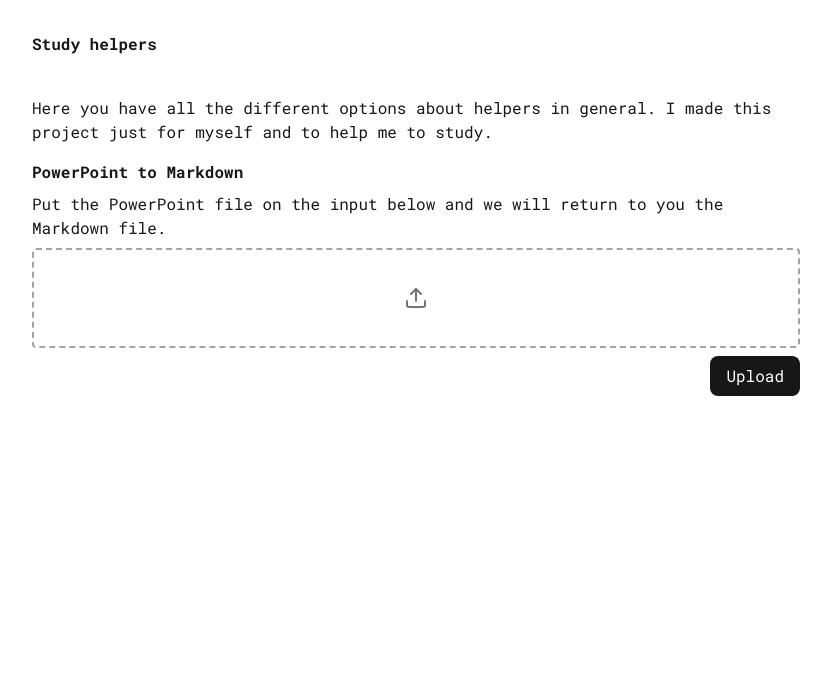
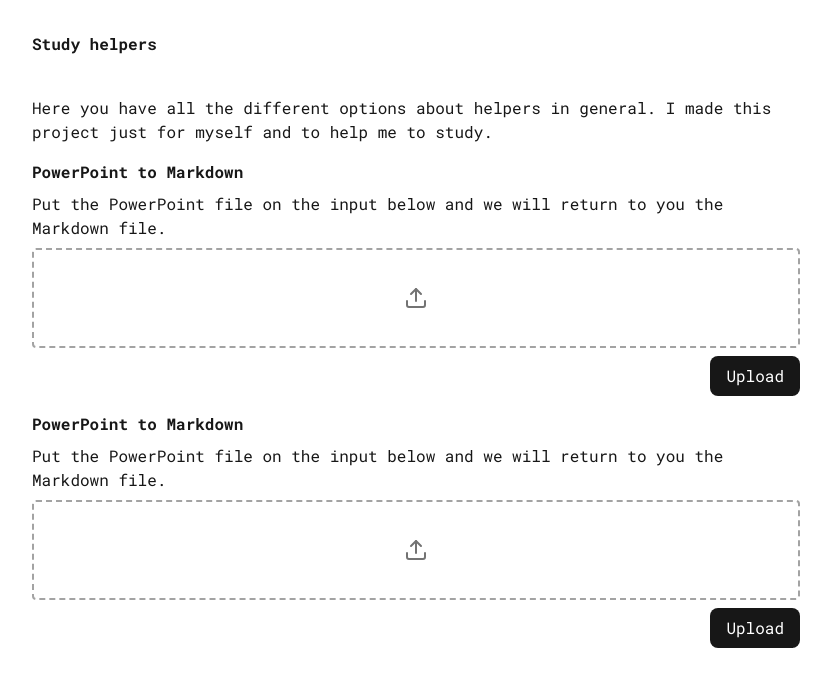
Before and after one commit to forjoa/study-helpers, a Next.js app: page / in a window 1280 px wide. Shown: the top 686 px of the page, without its empty margins (224-1055 px from the left). Built offline with nearby package versions, Linux system fonts and the light colour scheme.

Commit message:
build: pdf ui

```diff
--- a/app/page.tsx
+++ b/app/page.tsx
@@ -1,3 +1,4 @@
+import PdfMarkdown from '@/components/pages/pdf-markdown'
 import PptMarkdown from '@/components/pages/ppt-markdown'
 
 export default function Home() {
@@ -8,6 +9,7 @@ export default function Home() {
         this project just for myself and to help me to study.
       </p>
       <PptMarkdown />
+      <PdfMarkdown />
     </div>
   )
 }
--- /dev/null
+++ b/components/pages/pdf-markdown.tsx
@@ -0,0 +1,65 @@
+'use client'
+
+import { Upload } from 'lucide-react'
+import { useState, FormEvent } from 'react'
+
+export default function PdfMarkdown() {
+  const [loading, setLoading] = useState(false)
+
+  const handleUpload = async (e: FormEvent<HTMLFormElement>) => {
+    e.preventDefault()
+    setLoading(true)
+
+    const formData = new FormData(e.currentTarget)
+
+    const res = await fetch('/api/transform-pdf', {
+      method: 'POST',
+      body: formData,
+    })
+
+    if (res.redirected) {
+      window.location.href = res.url
+    } else {
+      alert('Error uploading file')
+    }
+
+    setLoading(false)
+  }
+
+  return (
+    <form
+      onSubmit={handleUpload}
+      className="mt-4 flex flex-col gap-2 w-full"
+      encType="multipart/form-data"
+    >
+      <h2 className="font-bold">PowerPoint to Markdown</h2>
+      <p>
+        Put the PowerPoint file on the input below and we will return to you the
+        Markdown file.
+      </p>
+
+      <div className="relative">
+        <input
+          type="file"
+          name="pdf"
+          id="pdf"
+          accept=".pdf"
+          className="absolute inset-0 cursor-pointer opacity-0"
+          required
+        />
+        <label
+          htmlFor="pdf"
+          className="group flex min-h-[100px] cursor-pointer flex-col items-center justify-center gap-2 rounded border-2 border-dashed border-neutral-400 px-4 py-8 text-center transition-colors hover:border-neutral-600 hover:bg-neutral-200"
+        >
+          <Upload className="h-6 w-6 text-neutral-500 transition-colors group-hover:text-neutral-700" />
+        </label>
+      </div>
+
+      <div className="w-full flex justify-end">
+        <button type="submit" disabled={loading}>
+          {loading ? 'Uploading...' : 'Upload'}
+        </button>
+      </div>
+    </form>
+  )
+}
```
